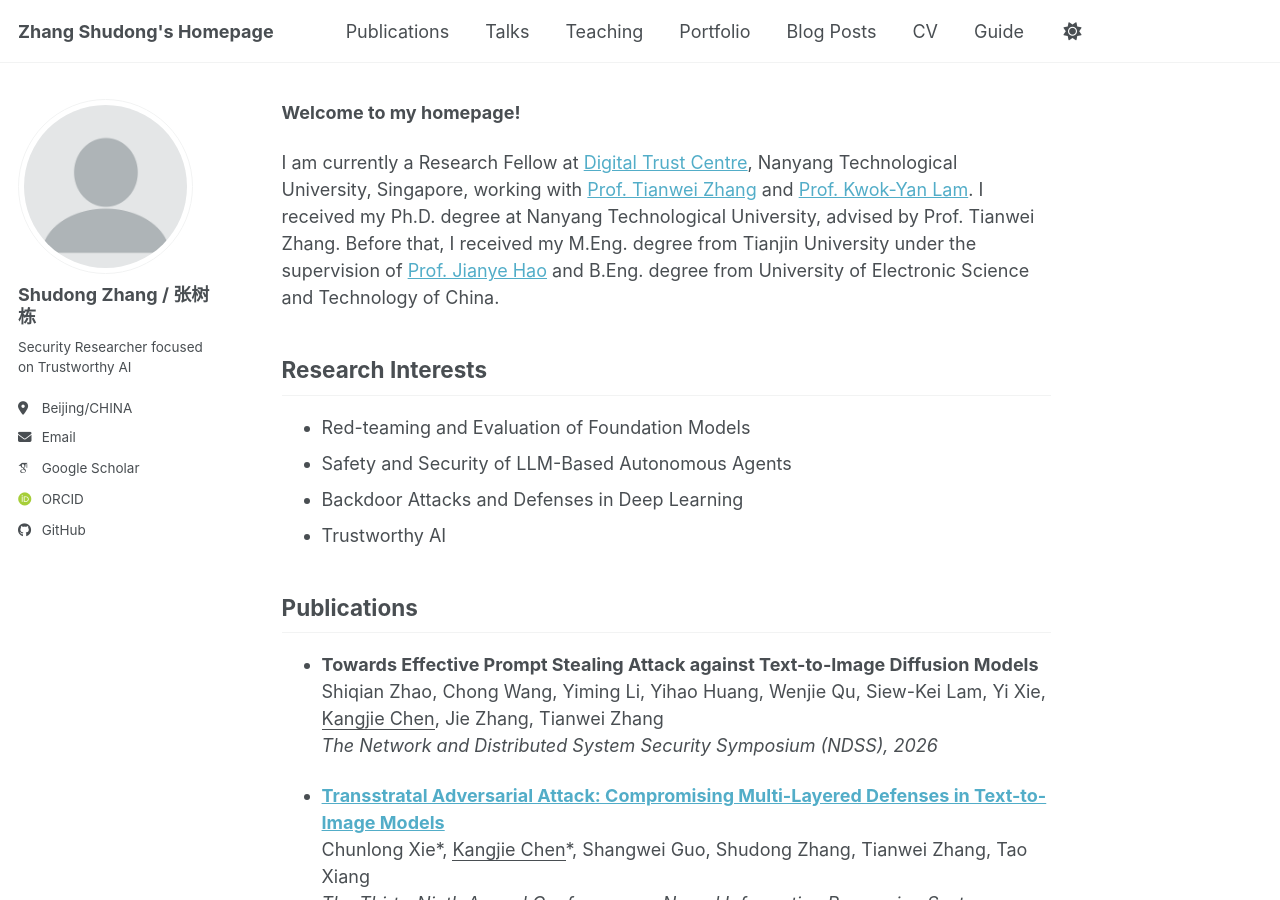
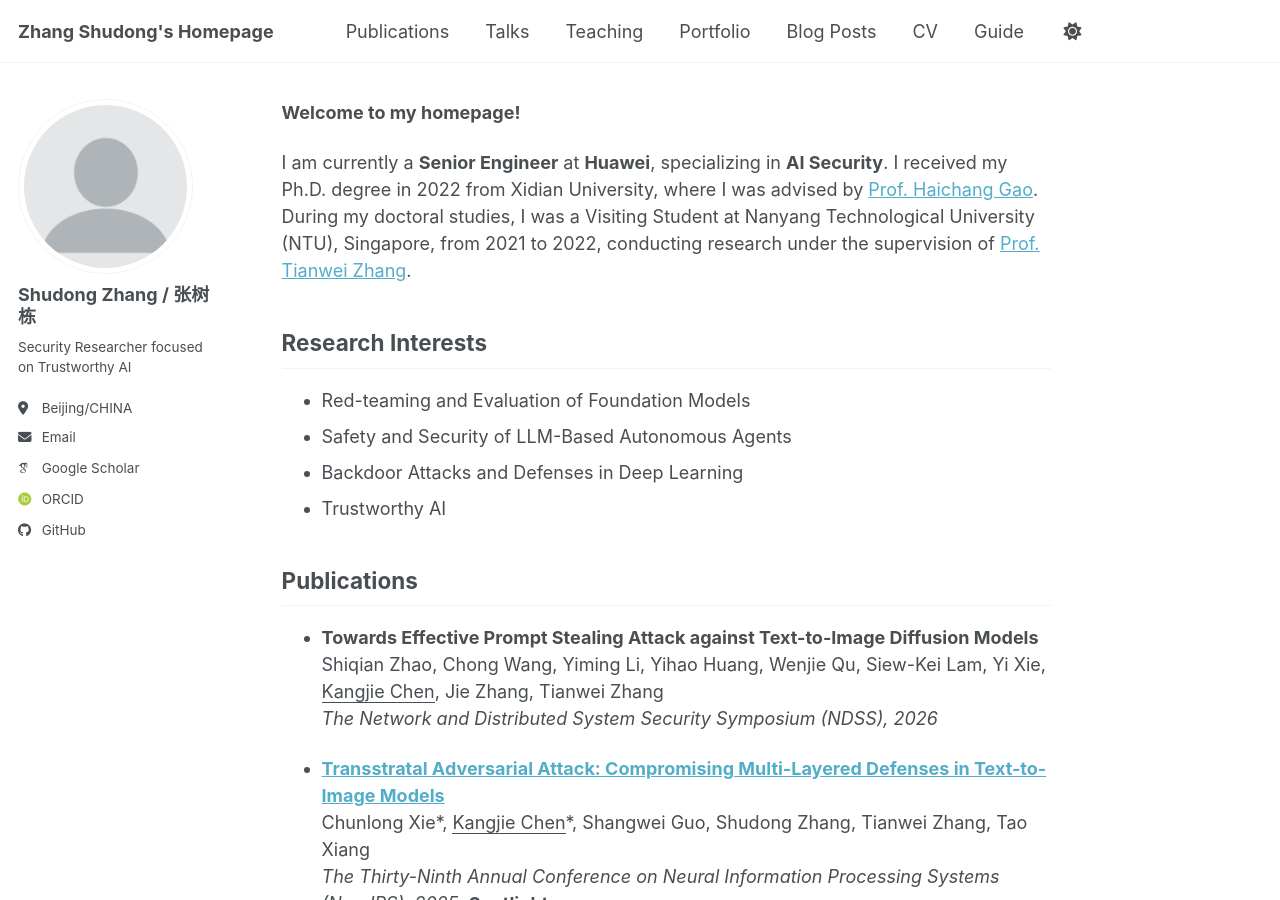
Before and after one commit to shudong-zhang/shudong-zhang.github.io, a Jekyll site: the page built from _pages/about.md, in a window 1280 px wide and 900 px high. Built offline with Jekyll 4.4.1, drawn with Linux system fonts in a browser that asks for light colours; some web fonts are replaced; a script bundle is joined from its source files by our own code; library files that are not in the unit come from our copies.

Commit message:
Update about.md

```diff
--- a/_pages/about.md
+++ b/_pages/about.md
@@ -11,7 +11,7 @@ redirect_from:
 <span style="font-size:large;font-weight:bold;"> Welcome to my homepage! </span>
 <br/>
 
-I am currently a Research Fellow at [Digital Trust Centre](https://www.ntu.edu.sg/dtc), Nanyang Technological University, Singapore, working with [Prof. Tianwei Zhang](https://personal.ntu.edu.sg/tianwei.zhang/index.html) and [Prof. Kwok-Yan Lam](https://personal.ntu.edu.sg/kwokyan.lam/). I received my Ph.D. degree at Nanyang Technological University, advised by Prof. Tianwei Zhang. Before that, I received my M.Eng. degree from Tianjin University under the supervision of [Prof. Jianye Hao](http://www.icdai.org/jianye.html) and B.Eng. degree from University of Electronic Science and Technology of China.
+I am currently a **Senior Engineer** at **Huawei**, specializing in **AI Security**. I received my Ph.D. degree in 2022 from Xidian University, where I was advised by [Prof. Haichang Gao](https://web.xidian.edu.cn/hchgao/). During my doctoral studies, I was a Visiting Student at Nanyang Technological University (NTU), Singapore, from 2021 to 2022, conducting research under the supervision of [Prof. Tianwei Zhang](https://personal.ntu.edu.sg/tianwei.zhang/index.html).
 
 ## Research Interests
 - Red-teaming and Evaluation of Foundation Models
```
